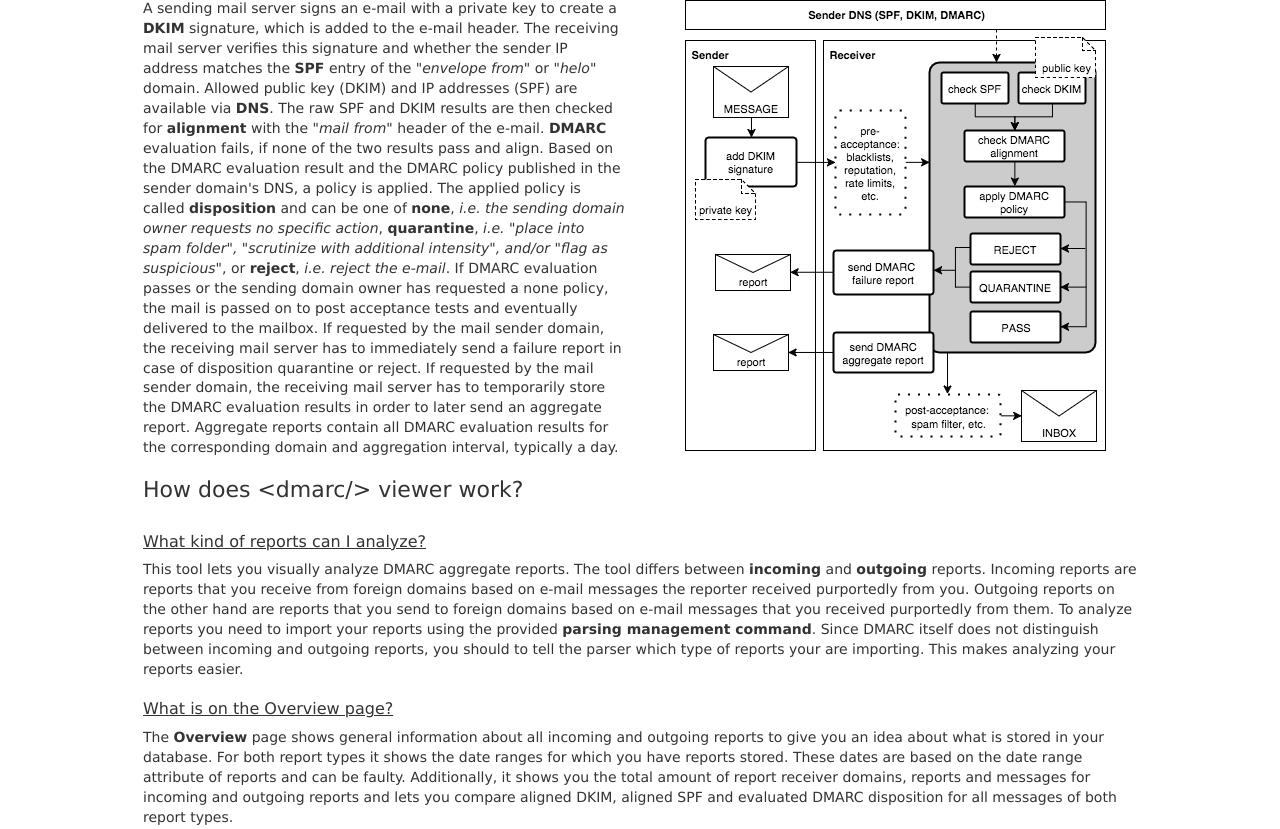
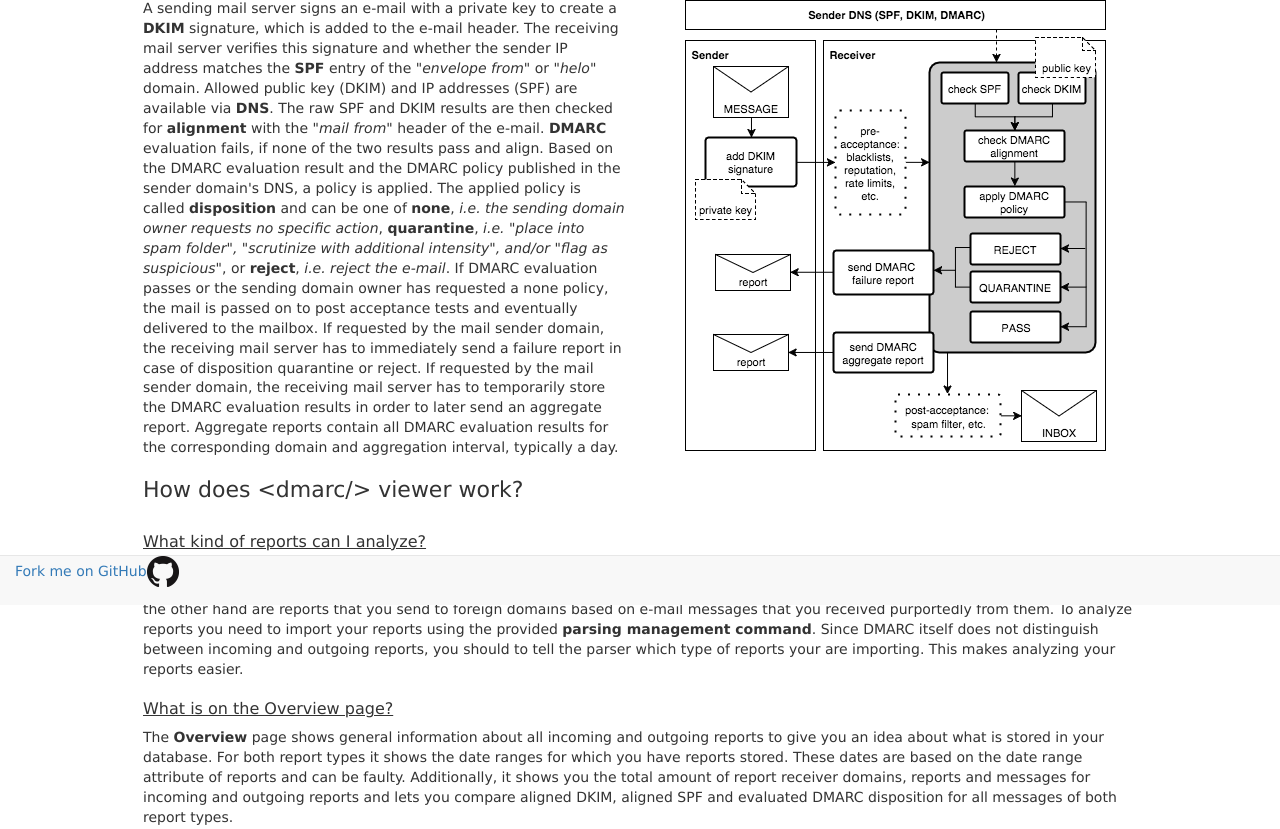
Before and after one commit to dmarc-viewer/dmarc-viewer, a Django app: template website/templates/website/help.html in a window 1280 px wide. Shown: the part 195-1024 px from the top of the page. Run offline with Django 3.2, Linux system fonts and the light colour scheme; the template is opened without the code that fills it, so the values that code supplies are empty; parts of the project's set-up code (start-up, migrations or seed data) failed here and were passed over; some libraries are stand-ins or nearby versions.

Commit message:
Add "Fork me on GitHub" footer

```diff
--- a/website/templates/website/base.html
+++ b/website/templates/website/base.html
@@ -71,11 +71,17 @@
       </div>
     </nav>
     <div id="{% block site_id %}{% endblock %}" class="container-fluid">
+
         <div class="row">
             {% block content %}{% endblock %}
         </div>
     </div>
-
-
+    <footer class="navbar navbar-default navbar-fixed-bottom">
+        <div class="container-fluid">
+            <div class="navbar-header">
+                <a href="https://github.com/lukpueh/dmarc-viewer"><span>Fork me on GitHub</span><img src="{% static "img/GitHub-Mark-32px.png" %}"></a>
+            </div>
+        </div>
+    </footer>
 </body>
 </html>
```
Also changed, not shown: website/static/sass/dmarc_viewer.scss (+24 -1 lines), website/static/img/GitHub-Mark-32px.png (added).
